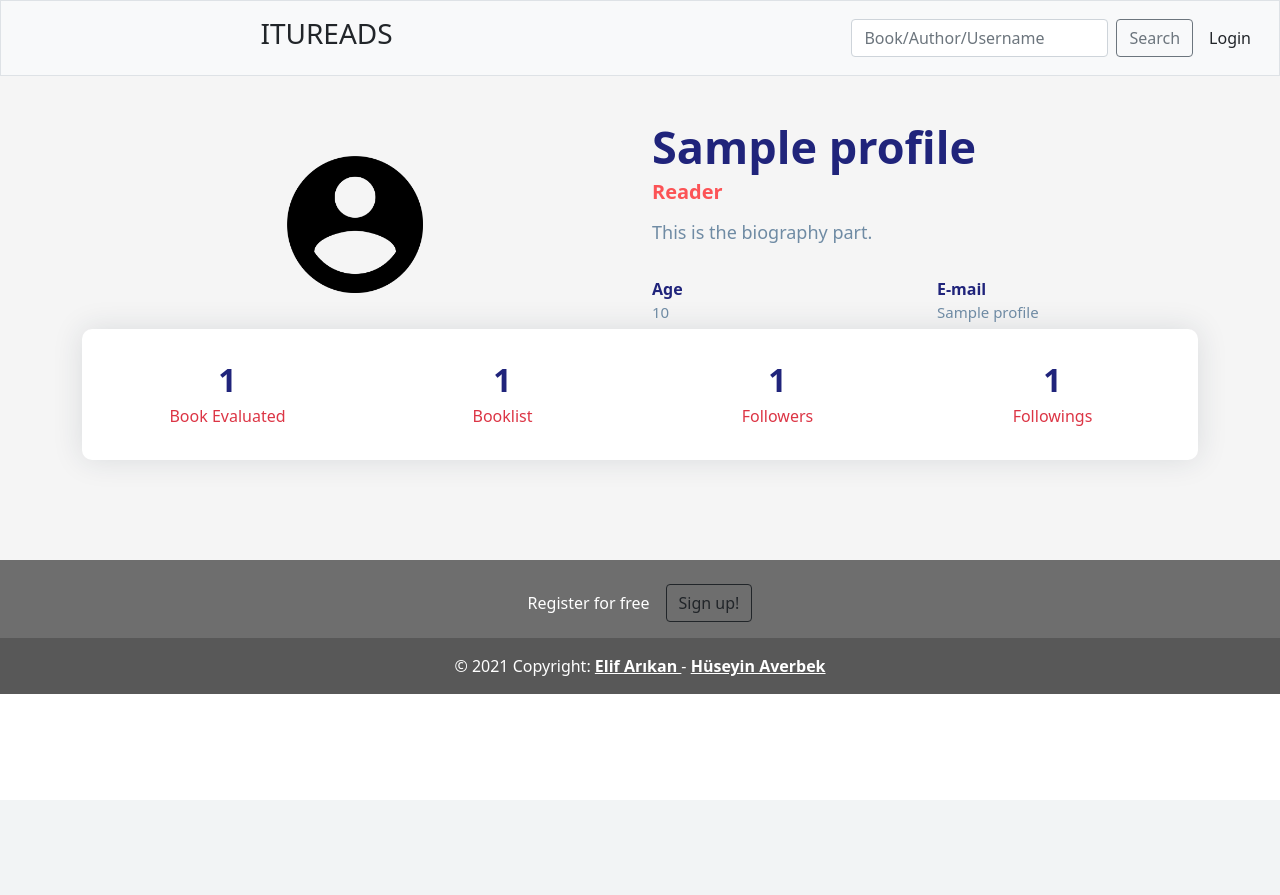
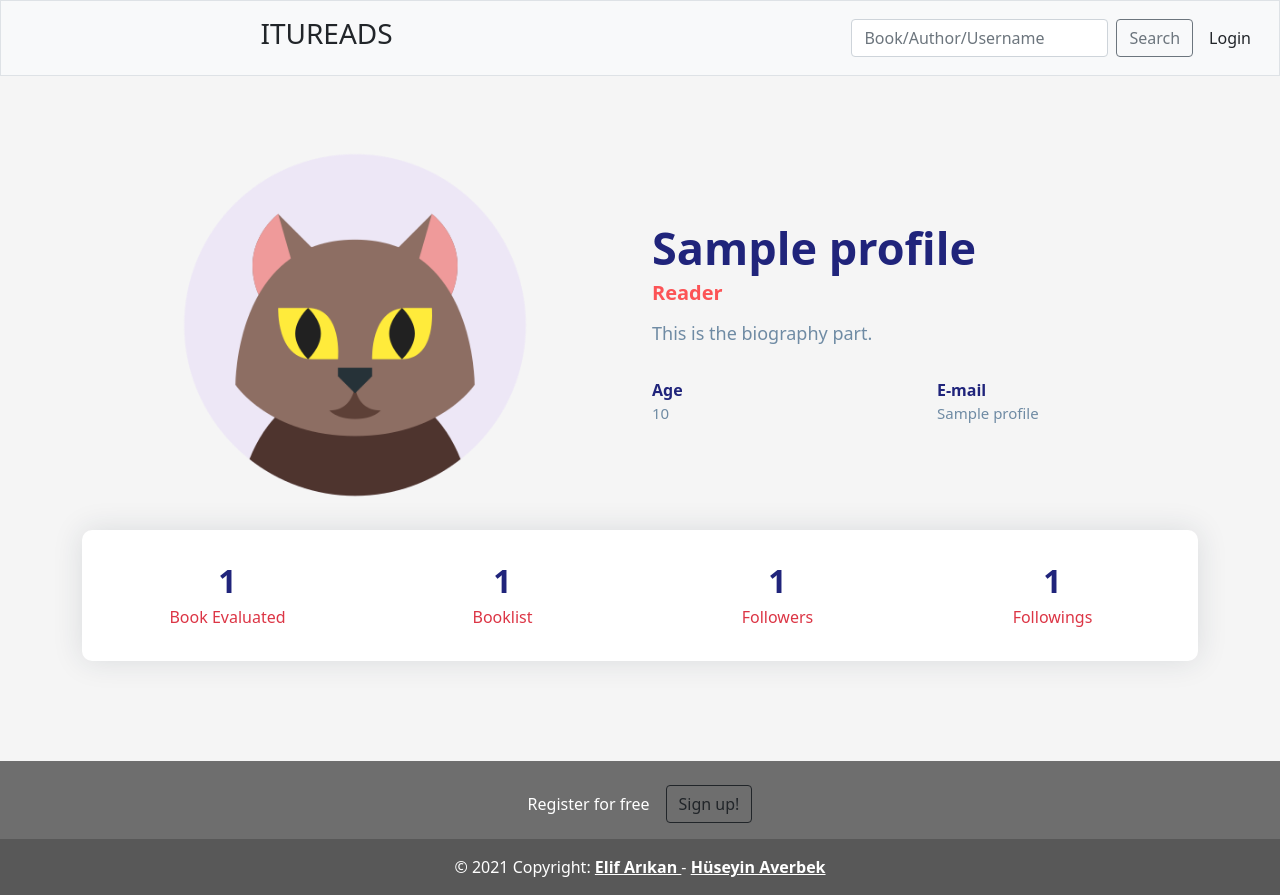
Before and after one commit to itudb2104/itudb2104, a Python web app: template templates/profile.html in a window 1280 px wide. Before the commit the page ends 800 px from the top, so only its background shows below. Run offline with Jinja, Linux system fonts and the light colour scheme; the template is opened without the code that fills it: most values are stand-ins (such as "Sample title", 1, 10 or a date in 2020).

Commit message:
updated pp

```diff
--- a/templates/profile.html
+++ b/templates/profile.html
@@ -10,10 +10,7 @@
         <div class="row align-items-center basef">
             <div class="col-lg-6">
                 <div class="about-avatar text-center ">
-                    <img class="img-fluid w-25 " src="{{ url_for('static', filename='pp.png') }}" title="" alt="">
-                    <!-- <img class="img-fluid w-50"
-                        src="https://images.unsplash.com/photo-1485893086445-ed75865251e0?ixlib=rb-1.2.1&ixid=MnwxMjA3fDB8MHxwaG90by1wYWdlfHx8fGVufDB8fHx8&auto=format&fit=crop&w=580&q=80"
-                        title="" alt=""> -->
+                    <img class="img-fluid w-75" src="{{ url_for('static', filename='pp.png') }}">
                 </div>
             </div>
             <div class="col-lg-6">
```
Also changed, not shown: static/pp.png.
